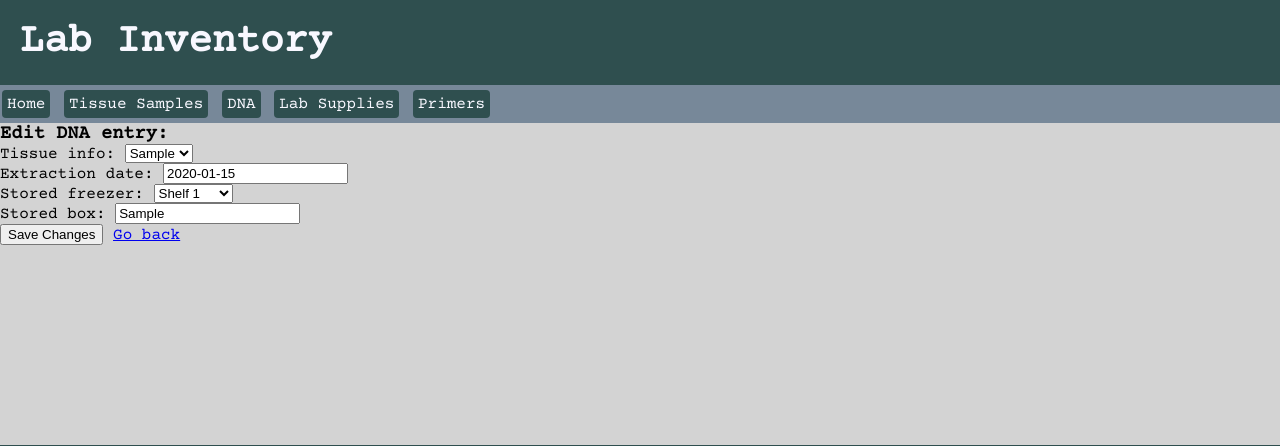
After one commit to alinasansevich/lab-inventory, a Django app: page /edit_dna/1 in a window 1280 px wide. The commit adds this page. Shown: the top 446 px of the page. Run offline with Django 3.2, Linux system fonts and the light colour scheme; tables that the repository leaves empty hold one stand-in row (values such as "Sample post").

Commit message:
Added edit-entry templates and views.

```diff
--- a/lab_inventory/templates/lab_inventory/dna.html
+++ b/lab_inventory/templates/lab_inventory/dna.html
@@ -1,6 +1,8 @@
 {% extends "lab_inventory/base.html" %}
 
 {% block content %}
+
+    <h2>DNA Samples</h2>
 
     <table>
       <tr>
@@ -8,6 +10,7 @@
         <th>Extraction Date</th>
         <th>Freezer / Shelf</th>
         <th>Box / Position</th>
+        <th>Edit</th>
       </tr>
       {% for item in dna %}
       <tr>
@@ -15,6 +18,7 @@
         <td>{{ item.extraction_date }}</td>
         <td>{{ item.stored_freezer }}</td>
         <td>{{ item.stored_box }}</td>
+        <td><a href="{% url 'lab_inventory:edit_dna' item.id %}">Edit</a></td>
       </tr>
       {% endfor %}
     </table>
--- /dev/null
+++ b/lab_inventory/templates/lab_inventory/edit_dna.html
@@ -0,0 +1,15 @@
+{% extends "lab_inventory/base.html" %}
+
+{% block content %}
+
+  <h3>Edit DNA entry:</h3>
+
+    <form action="{% url 'lab_inventory:edit_dna' entry.id %}" method='post'>
+      {% csrf_token %}
+      {{ form.as_p }} <!-- 'as_p' modifier: all form elements will be rendered in paragraph format  -->
+      <button name="submit">Save Changes</button>
+
+      <a href="{% url 'lab_inventory:dna' %}">Go back</a>
+    </form>
+
+{% endblock content %}
--- a/lab_inventory/templates/lab_inventory/primers.html
+++ b/lab_inventory/templates/lab_inventory/primers.html
@@ -1,6 +1,8 @@
 {% extends "lab_inventory/base.html" %}
 
 {% block content %}
+
+    <h2>PCR Primers</h2>
 
     <table>
       <col span="1" class="narrow">
@@ -13,6 +15,7 @@
         <th>Date Opened</th>
         <th>Freezer / Shelf</th>
         <th>Box / Position</th>
+        <th>Edit</th>
       </tr>
       {% for item in primers %}
       <tr>
@@ -23,6 +26,7 @@
         <td>{{ item.date_opened }}</td>
         <td>{{ item.stored_freezer }}</td>
         <td>{{ item.stored_box }}</td>
+        <td><a href="{% url 'lab_inventory:edit_primer' item.id %}">Edit</a></td>
       </tr>
       {% endfor %}
     </table>
--- a/lab_inventory/templates/lab_inventory/supplies.html
+++ b/lab_inventory/templates/lab_inventory/supplies.html
@@ -1,6 +1,8 @@
 {% extends "lab_inventory/base.html" %}
 
 {% block content %}
+
+    <h2>Lab Supplies</h2>
 
     <table>
     <col span="1" class="wide">
@@ -10,6 +12,7 @@
         <th>Date Received</th>
         <th>Date Opened</th>
         <th>Freezer / Shelf</th>
+        <th>Edit</th>
       </tr>
       {% for item in supplies %}
       <tr>
@@ -18,6 +21,7 @@
         <td>{{ item.date_received }}</td>
         <td>{{ item.date_opened }}</td>
         <td>{{ item.stored_freezer }}</td>
+        <td><a href="{% url 'lab_inventory:edit_supplies' item.id %}">Edit</a></td>
       </tr>
       {% endfor %}
     </table>
--- a/lab_inventory/templates/lab_inventory/tissues.html
+++ b/lab_inventory/templates/lab_inventory/tissues.html
@@ -1,6 +1,8 @@
 {% extends "lab_inventory/base.html" %}
 
 {% block content %}
+
+    <h2>Tissue Samples</h2>
 
     <table>
       <tr>
@@ -8,6 +10,7 @@
         <th>Date Received</th>
         <th>Freezer / Shelf</th>
         <th>Box / Position</th>
+        <th>Edit</th>
       </tr>
       {% for item in tissues %}
       <tr>
@@ -15,6 +18,7 @@
         <td>{{ item.date_received }}</td>
         <td>{{ item.stored_freezer }}</td>
         <td>{{ item.stored_box }}</td>
+        <td><a href="{% url 'lab_inventory:edit_tissue' item.id %}">Edit</a></td>
       </tr>
       {% endfor %}
     </table>
--- a/lab_inventory/urls.py
+++ b/lab_inventory/urls.py
@@ -35,4 +35,12 @@ urlpatterns = [
     path('new_supplies/', views.new_supplies, name='new_supplies'),
     # Page for adding a new PCR primer
     path('new_primer/', views.new_primer, name='new_primer'),
+    # Page for editing a tissue entry
+    path('edit_tissue/<int:entry_id>', views.edit_tissue, name='edit_tissue'),
+    # Page for editing a DNA entry
+    path('edit_dna/<int:entry_id>', views.edit_dna, name='edit_dna'),
+    # Page for editing a lab supply entry
+    path('edit_supplies/<int:entry_id>', views.edit_supplies, name='edit_supplies'),
+    # Page for editing a PCR primer entry
+    path('edit_primer/<int:entry_id>', views.edit_primer, name='edit_primer'),
     ]
--- a/lab_inventory/views.py
+++ b/lab_inventory/views.py
@@ -3,13 +3,15 @@ Resources:
     https://stackoverflow.com/questions/7287027/displaying-a-table-in-django-from-database/7288237
 """
 
-from django.shortcuts import render
+from django.shortcuts import render, redirect
 from django.http import HttpResponseRedirect
 from django.urls import reverse
 
 from .models import DNA, Primer, Supply, Tissue
 from .forms import DNAForm, PrimerForm, SupplyForm, TissueForm
 
+
+### ### ### base views ### ### ###
 
 def index(request):
     """The home page for lab_inventory."""
@@ -43,6 +45,8 @@ def primers(request):
     context = {'primers': primers}
     return render(request, 'lab_inventory/primers.html', context)
 
+
+### ### ### add_new views ### ### ###
 
 def new_tissue(request):
     """Add data about new tissue samples."""
@@ -102,3 +106,87 @@ def new_primer(request):
             return HttpResponseRedirect(reverse('lab_inventory:primer'))
     context = {'form': form}
     return render(request, 'lab_inventory/new_primer.html', context)
+
+
+### ### ### edit views ### ### ###
+
+def edit_tissue(request, entry_id):
+    """Edit an existing entry."""
+
+    entry = Tissue.objects.get(id=entry_id)
+
+    if request.method != 'POST':
+        # Initial request; pre-fillform with the current entry.
+        form = TissueForm(instance=entry)
+    else:
+        # POST data submitted; process data.
+        form = TissueForm(instance=entry, data=request.POST)
+        if form.is_valid():
+            form.save()
+            return redirect('lab_inventory:tissues')
+
+    context = {'entry': entry,
+                'form': form}
+    return render(request, 'lab_inventory/edit_tissue.html', context)
+
+
+def edit_dna(request, entry_id):
+    """Edit an existing DNA entry."""
+
+    entry = DNA.objects.get(id=entry_id)
+
+    if request.method != 'POST':
+        # Initial request; pre-fillform with the current entry.
+        form = DNAForm(instance=entry)
+    else:
+        # POST data submitted; process data.
+        form = DNAForm(instance=entry, data=request.POST)
+        if form.is_valid():
+            form.save()
+            return redirect('lab_inventory:dna')
+
+    context = {'entry': entry,
+                'form': form}
+    return render(request, 'lab_inventory/edit_dna.html', context)
+
+
+def edit_supplies(request, entry_id):
+    """Edit an existing DNA entry."""
+
+    entry = Supply.objects.get(id=entry_id)
+
+    if request.method != 'POST':
+        # Initial request; pre-fillform with the current entry.
+        form = SupplyForm(instance=entry)
+    else:
+        # POST data submitted; process data.
+        form = SupplyForm(instance=entry, data=request.POST)
+        if form.is_valid():
+            form.save()
+            return redirect('lab_inventory:supplies')
+
+    context = {'entry': entry,
+                'form': form}
+    return render(request, 'lab_inventory/edit_supplies.html', context)
+
+
+def edit_primer(request, entry_id):
+    """Edit an existing PCR primer entry."""
+
+    entry = Primer.objects.get(id=entry_id)
+
+    if request.method != 'POST':
+        # Initial request; pre-fillform with the current entry.
+        form = PrimerForm(instance=entry)
+    else:
+        # POST data submitted; process data.
+        form = PrimerForm(instance=entry, data=request.POST)
+        if form.is_valid():
+            form.save()
+            return redirect('lab_inventory:primers')
+
+    context = {'entry': entry,
+                'form': form}
+    return render(request, 'lab_inventory/edit_primer.html', context)
+
+# https://stackoverflow.com/questions/38390177/what-is-a-noreversematch-error-and-how-do-i-fix-it
```
Also changed, not shown: lab_inventory/templates/lab_inventory/edit_primer.html (added, +15 -0 lines), lab_inventory/templates/lab_inventory/edit_supplies.html (added, +15 -0 lines), lab_inventory/templates/lab_inventory/edit_tissue.html (added, +15 -0 lines).
